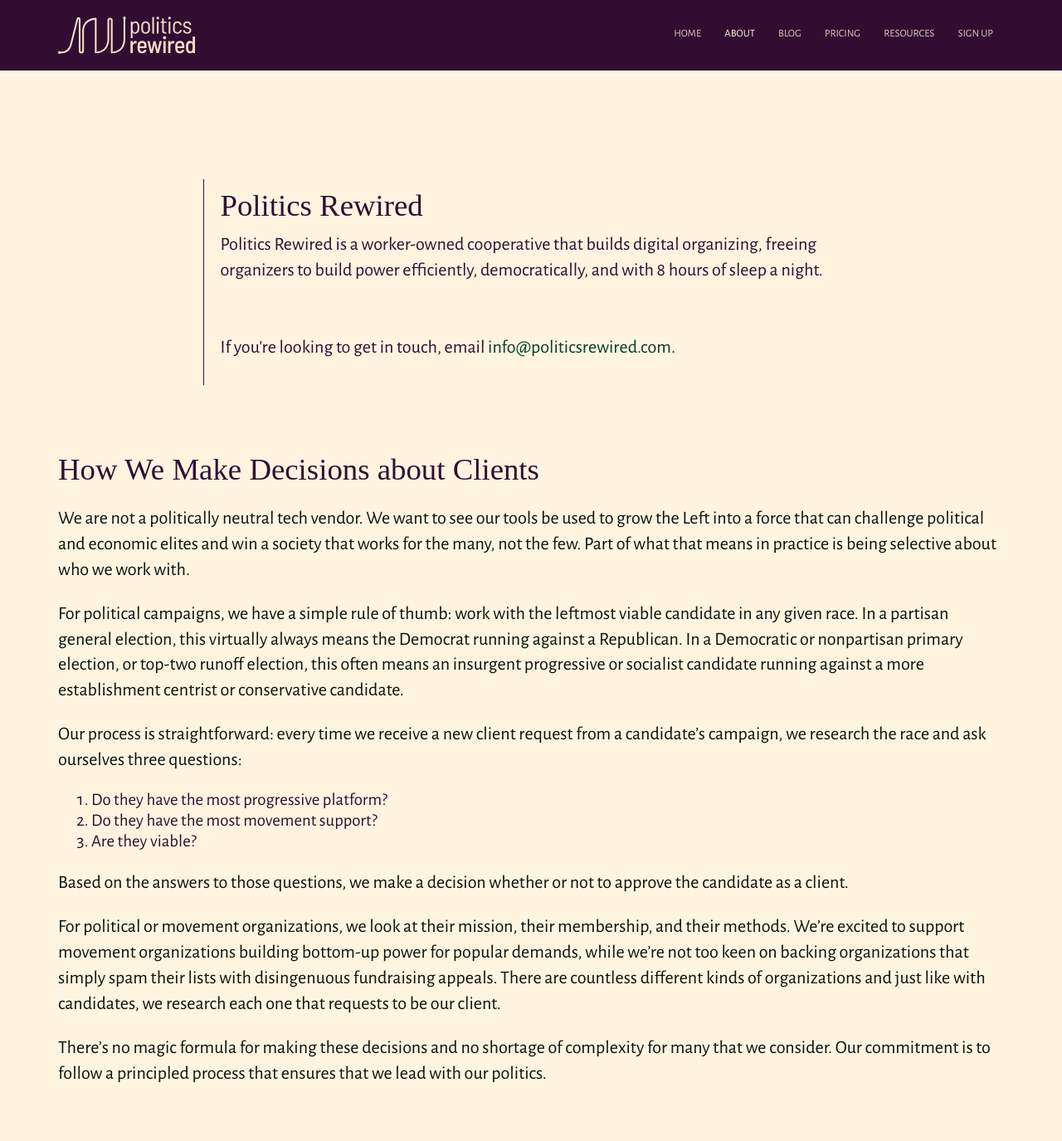
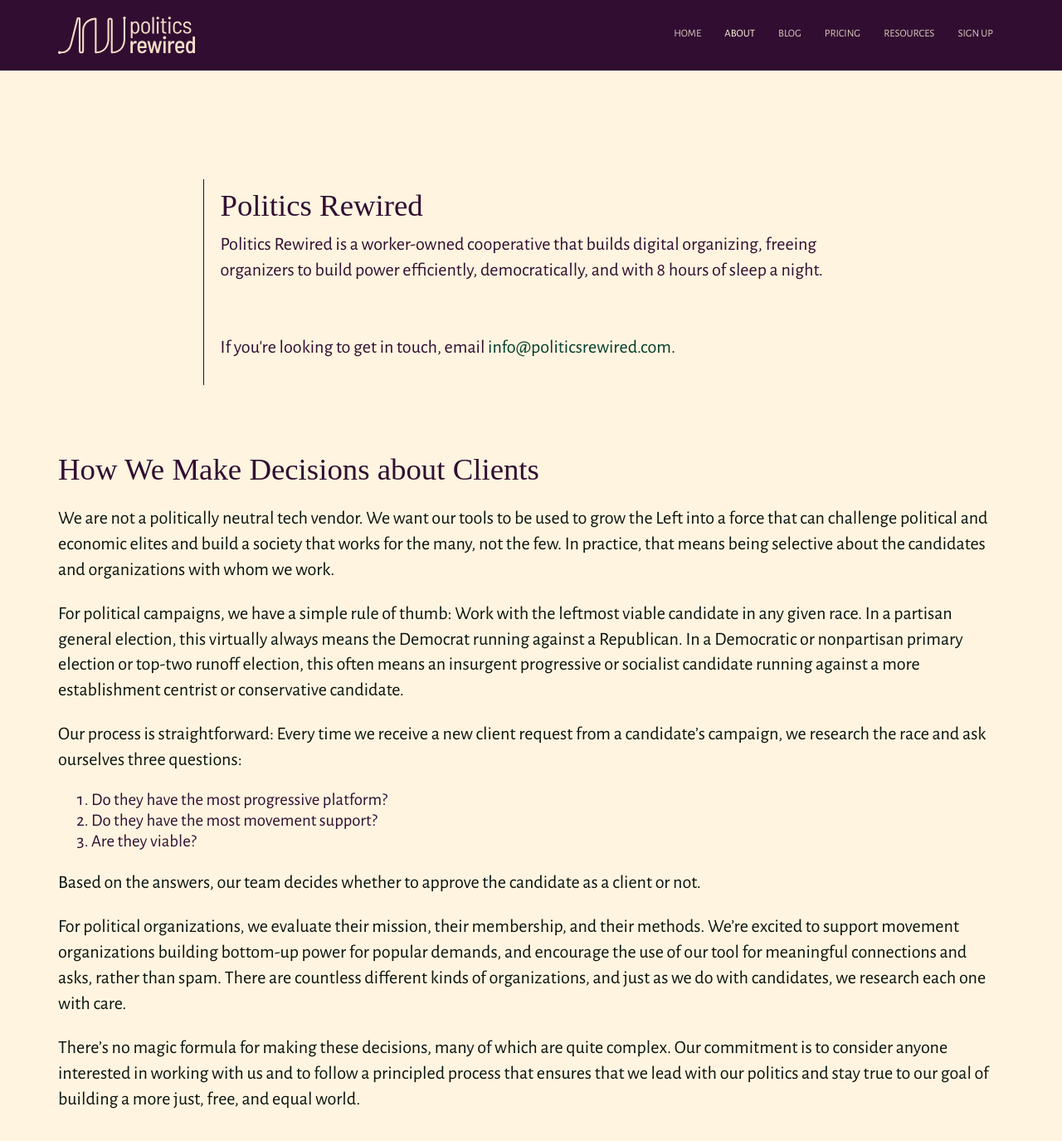
Before and after one commit to politics-rewired/politics-rewired.github.io, a Jekyll site: the page built from about.html, in a window 1280 px wide and 1400 px high. Shown: the top 1375 px of the window at 83% size. Built offline with Jekyll 4.4.1, drawn with Linux system fonts in a browser that asks for light colours; some web fonts are replaced.

Commit message:
feat(about): update copy

```diff
--- a/about.html
+++ b/about.html
@@ -26,23 +26,22 @@
 <section>
   <h1> How We Make Decisions about Clients </h1>
   <p>
-    We are not a politically neutral tech vendor.
-    We want to see our tools be used to grow the Left into a force that can challenge political and economic elites and
-    win a society that works for the many,
-    not the few. Part of what that means in practice is being selective about who we work with.
+    We are not a politically neutral tech vendor. We want our tools to be used to grow the Left into a force that can
+    challenge political and economic elites and build a society that works for the many, not the few. In practice,
+    that means being selective about the candidates and organizations with whom we work.
   </p>
 
   <p>
-    For political campaigns, we have a simple rule of thumb: work with the leftmost viable candidate in any given race.
-    In a partisan general election, this virtually always means the Democrat running against a Republican.
-    In a Democratic or nonpartisan primary election, or top-two runoff election, this often means an insurgent
-    progressive or socialist candidate running against a more establishment centrist or conservative candidate.
+    For political campaigns, we have a simple rule of thumb:
+    Work with the leftmost viable candidate in any given race. In a partisan general election, this
+    virtually always means the Democrat running against a Republican. In a Democratic or nonpartisan primary election
+    or top-two runoff election, this often means an insurgent progressive or socialist candidate running against a
+    more establishment centrist or conservative candidate.
   </p>
 
   <p>
-    Our process is straightforward: every time we receive a new client request from a candidate’s campaign, we research
-    the race
-    and ask ourselves three questions:
+    Our process is straightforward: Every time we receive a new client request from a candidate’s campaign,
+    we research the race and ask ourselves three questions:
   <ol>
     <li>
       Do they have the most progressive platform?
@@ -57,21 +56,20 @@
   </p>
 
   <p>
-    Based on the answers to those questions, we make a decision whether or not to approve the candidate as a client.
+    Based on the answers, our team decides whether to approve the candidate as a client or not.
   </p>
 
   <p>
-    For political or movement organizations, we look at their mission, their membership, and their methods.
-    We’re excited to support movement organizations building bottom-up power for popular demands,
-    while we’re not too keen on backing organizations that simply spam their lists with disingenuous fundraising
-    appeals.
-    There are countless different kinds of organizations and just like with candidates, we research each one that
-    requests to be our client.
+    For political organizations, we evaluate their mission, their membership, and their methods.
+    We’re excited to support movement organizations building bottom-up power for popular demands, and
+    encourage the use of our tool for meaningful connections and asks, rather than spam.
+    There are countless different kinds of organizations, and just as we do with candidates, we research each one with care.
   </p>
 
   <p>
-    There’s no magic formula for making these decisions and no shortage of complexity for many that we consider.
-    Our commitment is to follow a principled process that ensures that we lead with our politics.
+    There’s no magic formula for making these decisions, many of which are quite complex.
+    Our commitment is to consider anyone interested in working with us and to follow a principled process that
+    ensures that we lead with our politics and stay true to our goal of building a more just, free, and equal world.
   </p>
 
 </section>
```
